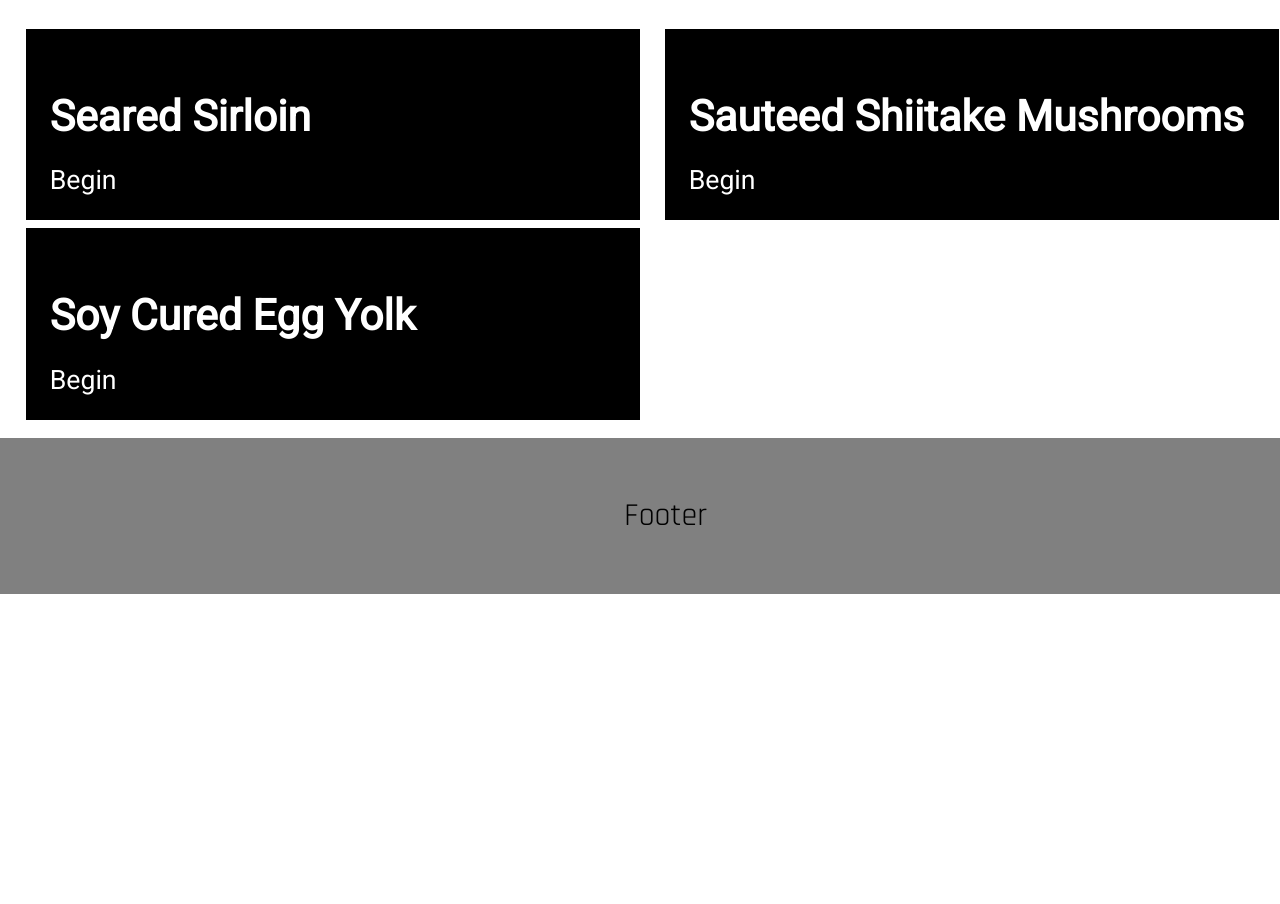
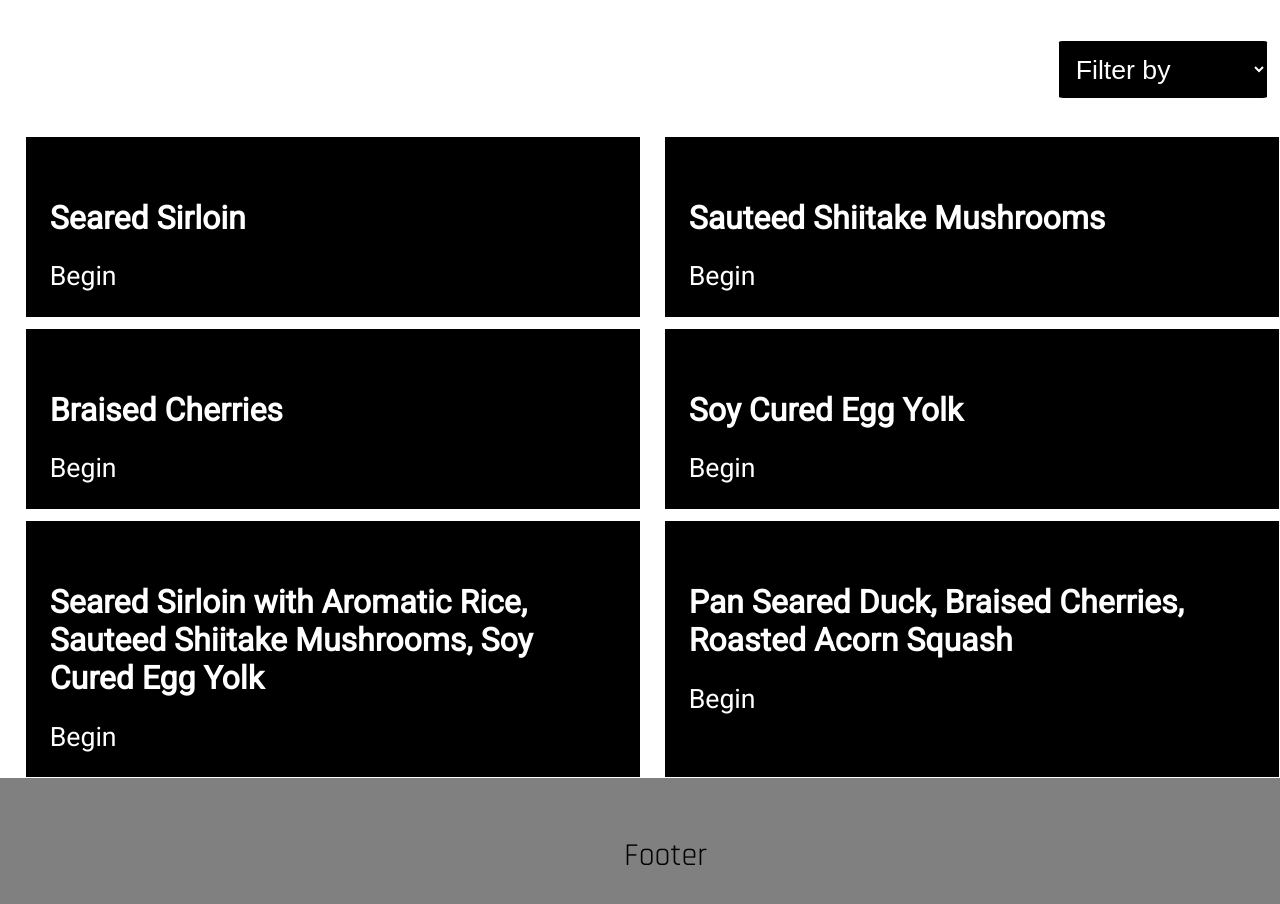
Before and after one commit to charliekoepke/dinnerByDesign, a plain HTML site: page guidedrecipes/index.html in a window 1280 px wide. Shown: the part 430-1334 px from the top of the page. Before the commit the page ends 1024 px from the top, so only its background shows below. Drawn offline with Linux system fonts and the light colour scheme.

Commit message:
recipe vs element view

```diff
--- a/guidedrecipes/index.html
+++ b/guidedrecipes/index.html
@@ -20,33 +20,56 @@
         <main id="guidedrecipes">
             <h2 style="margin: 1em; color: #FF561B;">Guided Recipes</h2>
             <p style="margin: 1em;">The goal of our recipes is to guide you through the cooking process in a way that minimizes mistakes.  Once you start the guided recipe, it will loop through each step until you are ready to go on, and press continue.  The first time through each step, it will only show you the video, so you are prepared for what you will need to do.  On the second loop, written instructions will appear, so you can quickly reference what is required for the step.</p>
+            <div class="flex">
+                <label class="dropdown">
+                    <select onchange="toggleView(this)">
+                        <option value="none">Filter by</option>
+                        <option value="element">Element View</option>
+                        <option value="recipe">Recipe View</option>
+                    </select>
+                </label>
+            </div>
             <div class="grid" id="guidedrecipes-recipes">
-                <div class="recipetile">
+                <div class="recipetile element">
                     <img>
                     <div class="flex">
-                        <h2>Seared Sirloin</h2>
+                        <h3>Seared Sirloin</h3>
                         <a href="seared-sirloin/index.html">Begin</a>
                     </div>
                 </div>
-                <div class="recipetile">
+                <div class="recipetile element">
                     <img>
                     <div class="flex">
-                        <h2>Sauteed Shiitake Mushrooms</h2>
+                        <h3>Sauteed Shiitake Mushrooms</h3>
                         <a href="shiitake-mushrooms/index.html">Begin</a>
                     </div>
                 </div>
-                <!-- <div class="recipetile">
+                <div class="recipetile element">
                     <img>
                     <div class="flex">
-                        <h2>Braised Cherries</h2>
+                        <h3>Braised Cherries</h3>
                         <a href="braised-cherries/index.html">Begin</a>
                     </div>
-                </div> -->
-                <div class="recipetile">
+                </div>
+                <div class="recipetile element">
                     <img>
                     <div class="flex">
-                        <h2>Soy Cured Egg Yolk</h2>
+                        <h3>Soy Cured Egg Yolk</h3>
                         <a href="soy-cured-egg/index.html">Begin</a>
+                    </div>
+                </div>
+                <div class="recipetile recipe">
+                    <img>
+                    <div class="flex">
+                        <h3>Seared Sirloin with Aromatic Rice, Sauteed Shiitake Mushrooms, Soy Cured Egg Yolk</h3>
+                        <a href="">Begin</a>
+                    </div>
+                </div>
+                <div class="recipetile recipe">
+                    <img>
+                    <div class="flex">
+                        <h3>Pan Seared Duck, Braised Cherries, Roasted Acorn Squash</h3>
+                        <a href="">Begin</a>
                     </div>
                 </div>
             </div>
@@ -54,5 +77,6 @@
         <footer>
             <p>Footer</p>
         </footer>
+        <script src="../src/js/guidedrecipes.js"></script>
     </body>
 </html>
--- a/src/css/style.scss
+++ b/src/css/style.scss
@@ -99,7 +99,6 @@ nav {
 // Recipe Tiles
 .recipetile {
    font-family: 'Roboto', sans-serif !important;
-   font-size: 24pt !important;
    background-color: black;
    color: white;
    padding: 2%;
@@ -108,8 +107,9 @@ nav {
       font-size: 20pt;
       color: white;
    }
-   h2 {
+   h3 {
       color: white;
+      font-size: 24pt;
    }
 }
 
@@ -259,8 +259,6 @@ footer {
    -ms-user-select: none;
    user-select: none;
 }
-
-/* Hide the browser's default checkbox */
 .container input {
    position: absolute;
    opacity: 0;
@@ -269,7 +267,6 @@ footer {
    width: 0;
 }
 
-/* Create a custom checkbox */
 .checkmark {
    position: absolute;
    top: 0;
@@ -279,29 +276,24 @@ footer {
    background-color: #c6c6c6;
 }
 
-/* On mouse-over, add a grey background color */
 .container:hover input ~ .checkmark {
    background-color: #8484849a;
 }
 
-/* When the checkbox is checked, add a blue background */
 .container input:checked ~ .checkmark {
    background-color: #FF561B;
 }
 
-/* Create the checkmark/indicator (hidden when not checked) */
 .checkmark:after {
    content: "";
    position: absolute;
    display: none;
 }
 
-/* Show the checkmark when checked */
 .container input:checked ~ .checkmark:after {
    display: block;
 }
 
-/* Style the checkmark/indicator */
 .container .checkmark:after {
    left: 9px;
    top: 5px;
@@ -313,3 +305,23 @@ footer {
    -ms-transform: rotate(45deg);
    transform: rotate(45deg);
 }
+
+// Custom dropdown menu
+.dropdown {
+   font-family: 'Roboto', sans-serif;
+   text-align: right;
+   margin: 1%;
+
+   select {
+      border: none;
+      padding: 1%;
+      border-radius: 2%;
+      background-color: black;
+      color: white;
+      font-size: 20pt;
+
+      :focus {
+         outline: none;
+      }
+   }
+}
--- /dev/null
+++ b/src/js/guidedrecipes.js
@@ -0,0 +1,28 @@
+function toggleView(view) {
+    let recipeTiles = document.getElementsByClassName("recipe");
+    let elementTiles = document.getElementsByClassName("element");
+    if (view.value.toString() == "recipe") {
+        for (let i = 0; i < recipeTiles.length; i++) {
+            recipeTiles[i].style.display = "block";
+        }
+        for (let j = 0; j < elementTiles.length; j++) {
+            elementTiles[j].style.display = "none";
+        }
+    }
+    if (view.value.toString() == "element") {
+        for (let i = 0; i < recipeTiles.length; i++) {
+            recipeTiles[i].style.display = "none";
+        }
+        for (let j = 0; j < elementTiles.length; j++) {
+            elementTiles[j].style.display = "block";
+        }
+    }
+    if (view.value.toString() == "none") {
+        for (let i = 0; i < recipeTiles.length; i++) {
+            recipeTiles[i].style.display = "block";
+        }
+        for (let j = 0; j < elementTiles.length; j++) {
+            elementTiles[j].style.display = "block";
+        }
+    }
+}
```
Also changed, not shown: index.html (+1 -1 lines), src/css/style.css, 3 other files.
